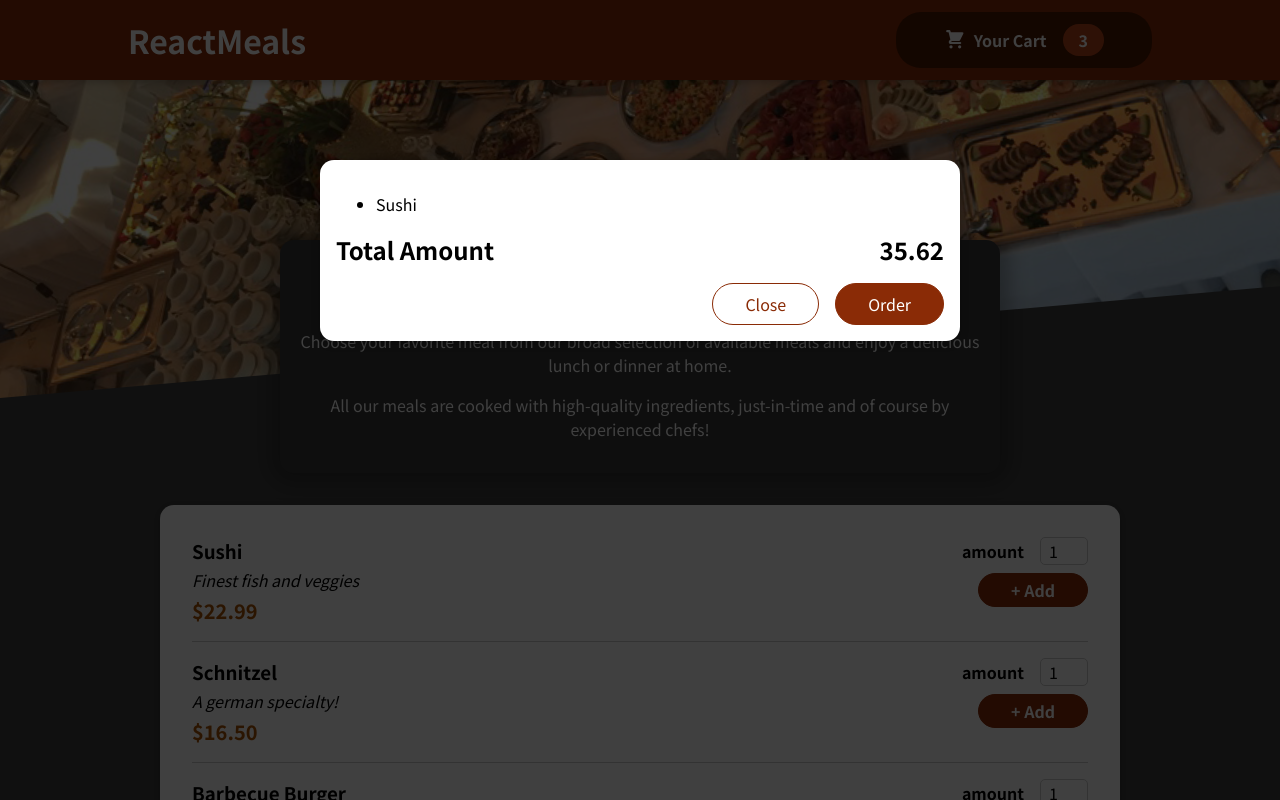
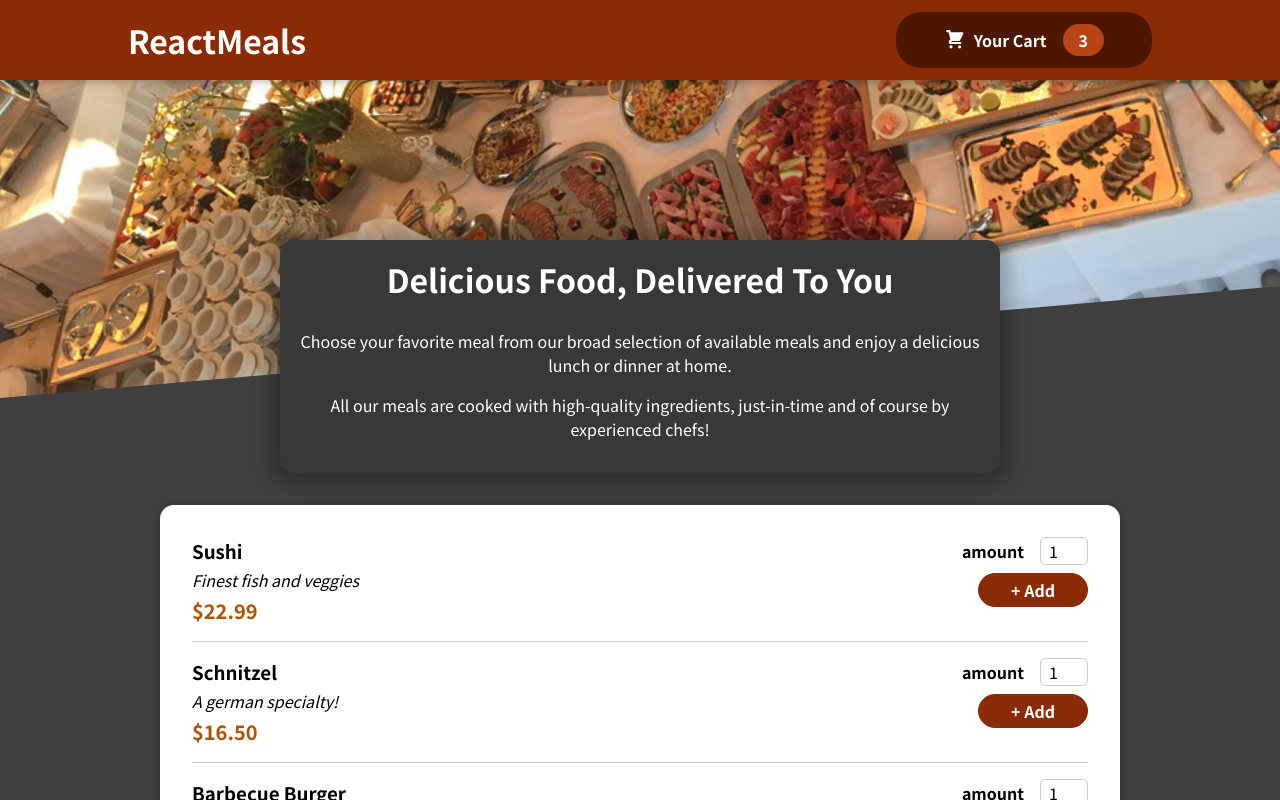
Before and after one commit to ShihTingJustin/react-the-complete-guide, a React (Create React App) app in the folder s11-practice-food-order-app/: page / in a window 1280 px wide. Shown: the top 800 px of the page. Built offline with nearby package versions, Linux system fonts and the light colour scheme.

Commit message:
140. Managing Cart & Modal State

```diff
--- a/s11-practice-food-order-app/src/App.js
+++ b/s11-practice-food-order-app/src/App.js
@@ -1,4 +1,4 @@
-import React, { Fragment } from "react";
+import React, { Fragment, useState } from "react";
 
 // components
 import Header from "./components/Layout/Header";
@@ -6,10 +6,20 @@
 import Cart from "./components/Cart/Cart";
 
 function App() {
+  const [cartIsShown, setCartIsShown] = useState(false);
+
+  const showCartHandler = () => {
+    setCartIsShown(true);
+  };
+
+  const hideCartHandler = () => {
+    setCartIsShown(false);
+  };
+
   return (
     <Fragment>
-      <Cart />
-      <Header />
+      {cartIsShown && <Cart onClose={hideCartHandler} />}
+      <Header onShownCart={showCartHandler} />
       <main>
         <Meals />
       </main>
--- a/s11-practice-food-order-app/src/components/Cart/Cart.js
+++ b/s11-practice-food-order-app/src/components/Cart/Cart.js
@@ -1,9 +1,8 @@
-import Modal from '../UI/Modal'
+import Modal from "../UI/Modal";
 
 import classes from "./Cart.module.css";
 
-
-const Cart = () => {
+const Cart = ({ onClose }) => {
   const cartItems = (
     <ul className={classes["cart-item"]}>
       {[{ id: "c1", name: "Sushi", amount: 2, price: 12.99 }].map((item) => (
@@ -13,14 +12,16 @@
   );
 
   return (
-    <Modal>
+    <Modal onClose={onClose}>
       {cartItems}
       <div className={classes.total}>
         <span>Total Amount</span>
         <span>35.62</span>
       </div>
       <div className={classes.actions}>
-        <button className={classes["button--alt"]}>Close</button>
+        <button className={classes["button--alt"]} onClick={onClose}>
+          Close
+        </button>
         <button className={classes.button}>Order</button>
       </div>
     </Modal>
--- a/s11-practice-food-order-app/src/components/Layout/Header.js
+++ b/s11-practice-food-order-app/src/components/Layout/Header.js
@@ -9,12 +9,12 @@
 // image
 import mealsImage from "../../assets/meals.jpg";
 
-const Header = () => {
+const Header = ({ onShownCart }) => {
   return (
     <Fragment>
       <header className={classes.header}>
         <h1>ReactMeals</h1>
-        <HeaderCartButton />
+        <HeaderCartButton onClick={onShownCart} />
       </header>
       <div className={classes["main-image"]}>
         <img src={mealsImage} alt="A table full of delicious food!" />
--- a/s11-practice-food-order-app/src/components/Layout/HeaderCartButton.js
+++ b/s11-practice-food-order-app/src/components/Layout/HeaderCartButton.js
@@ -4,9 +4,9 @@
 // icon
 import CartIcon from "../Cart/CartIcon";
 
-const HeaderCartButton = () => {
+const HeaderCartButton = ({ onClick }) => {
   return (
-    <button className={classes.button}>
+    <button className={classes.button} onClick={onClick}>
       <span className={classes.icon}>
         <CartIcon />
       </span>
--- a/s11-practice-food-order-app/src/components/UI/Modal.js
+++ b/s11-practice-food-order-app/src/components/UI/Modal.js
@@ -3,8 +3,8 @@
 
 import classes from "./Modal.module.css";
 
-const Backdrop = () => {
-  return <div className={classes.backdrop}></div>;
+const Backdrop = ({ onClose }) => {
+  return <div className={classes.backdrop} onClick={onClose}></div>;
 };
 
 const ModalOverlay = ({ children }) => {
@@ -17,10 +17,10 @@
 
 const portalElement = document.getElementById("overlays");
 
-const Modal = ({ children }) => {
+const Modal = ({ children, onClose }) => {
   return (
     <Fragment>
-      {ReactDOM.createPortal(<Backdrop />, portalElement)}
+      {ReactDOM.createPortal(<Backdrop onClose={onClose} />, portalElement)}
       {ReactDOM.createPortal(
         <ModalOverlay>{children}</ModalOverlay>,
         portalElement
```
